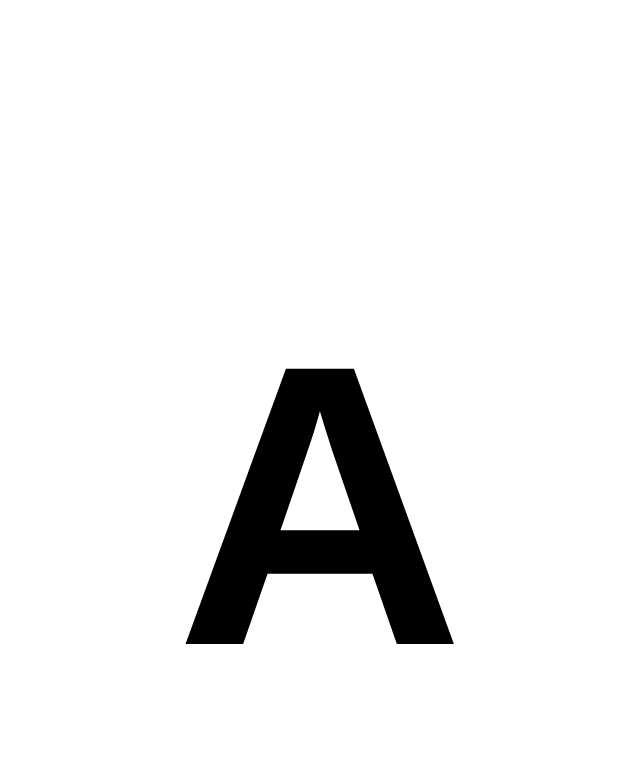
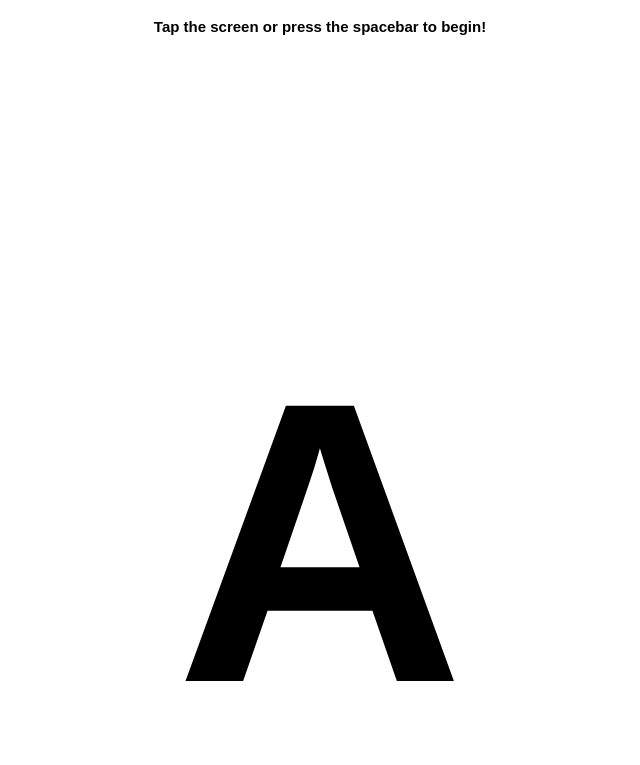
Before and after one commit to VedmundrDav/readingPractice, a PHP site: page / in a window 1280 px wide. Shown: the top 765 px of the page, without its empty margins (328-968 px from the left). Run offline with PHP 8.4, Linux system fonts and the light colour scheme.

Commit message:
Made some small changes and added a header/banner instead of an alert (looks more elegant honestly)

```diff
--- a/CSS/teachAlphabetPage.css
+++ b/CSS/teachAlphabetPage.css
@@ -9,7 +9,16 @@ body{
     align-items: center;
     justify-content: center;
 }
-#letter{
-    font-size: 25em;
+#header-div{
+    display: flex;
+    flex-direction: column;
+    align-items: center;
+}
+#header{
+    font-size: 15px;
     font-family: Arial, Helvetica, sans-serif;
 }
+#letter{
+    font-size:25em;
+    font-family: Arial, Helvetica, sans-serif;
+}
--- a/JS/randomLetter.js
+++ b/JS/randomLetter.js
@@ -1,5 +1,3 @@
-alert("Tap the scren or press the space bar!");
-
 function randomRgbaString (alpha) {
     let r = Math.floor(Math.random() * 255)
     let g = Math.floor(Math.random() * 255)
@@ -8,16 +6,18 @@ function randomRgbaString (alpha) {
     return `rgba(${r},${g},${b},${a})`
   }
 
+var letters = 'ABCDEFGHIJKLMNOPQRSTUVXXYZabcdefghijklmnopqrstuvwxyz';
 
-var letters = 'ABCDEFGHIJKLMNOPQRSTUVXXYZabcdefghijklmnopqrstuvwxyz';
-document.onkeyup = function(e){
+document.addEventListener('keypress', function(e){
     if(e.keyCode == 32){
+        document.getElementById('header').style.opacity= 0;
         document.getElementById('letter').innerHTML = letters[Math.floor(Math.random() * letters.length)];
         document.body.style.background = randomRgbaString(1);
     }
-}
+});
 
 document.addEventListener('touchend', function(){
+    document.getElementById('header').style.opacity= 0;
     document.getElementById('letter').innerHTML = letters[Math.floor(Math.random() * letters.length)];
     document.body.style.background = randomRgbaString(1);
 });
--- a/index.html
+++ b/index.html
@@ -7,6 +7,9 @@
         </script>
     </head>
     <body>
+        <div id = "header-div">
+            <h1 id = "header">Tap the screen or press the spacebar to begin!</h1>
+        </div>
         <!--Display a large lower or uppercase letter in center of page. space bar generates a different letter. Letter color and page background change colors every time space is pressed.-->
         <div id = "main-content">
             <h1 id = "letter"><!--LETTER HERE-->A</h1>
```
